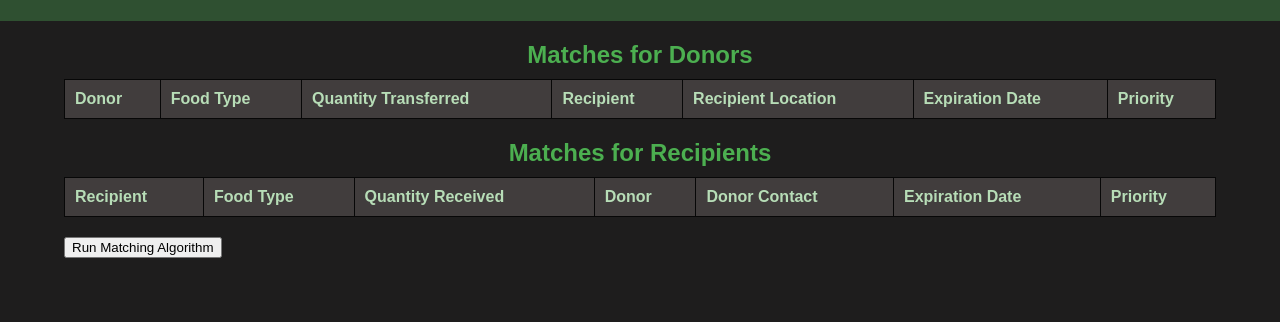
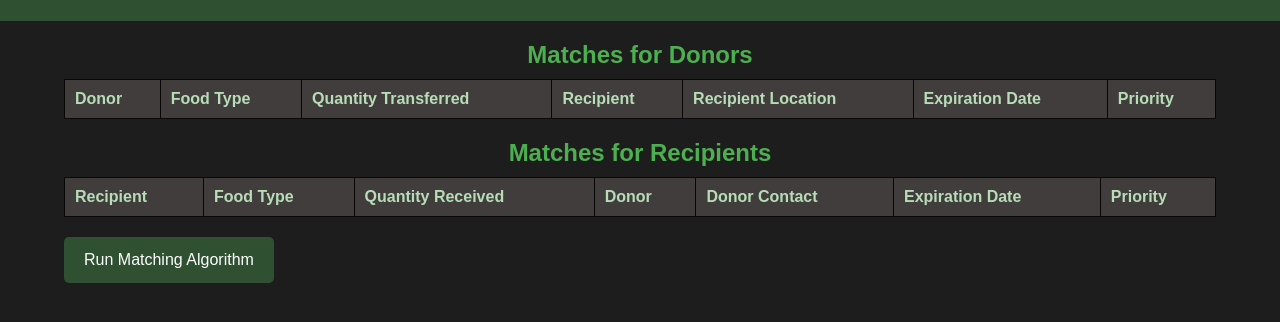
Before and after one commit to Harshv2608/Sustain-a-bite, a plain HTML site: page results.html in a window 1280 px wide. Shown: the part 118-440 px from the top of the page. Drawn offline with Linux system fonts and the light colour scheme; no server answers.

Commit message:
testing button match

```diff
--- a/results-style.css
+++ b/results-style.css
@@ -44,3 +44,17 @@ th {
 tr:hover {
     background-color: #060606;
 }
+button {
+    padding: 14px 20px;
+    font-size: 16px;
+    background-color: #2f5031;
+    color: white;
+    border: none;
+    border-radius: 5px;
+    cursor: pointer;
+    transition: background-color 0.3s;
+}
+
+button:hover {
+    background-color: #4CAF50;
+}
```
